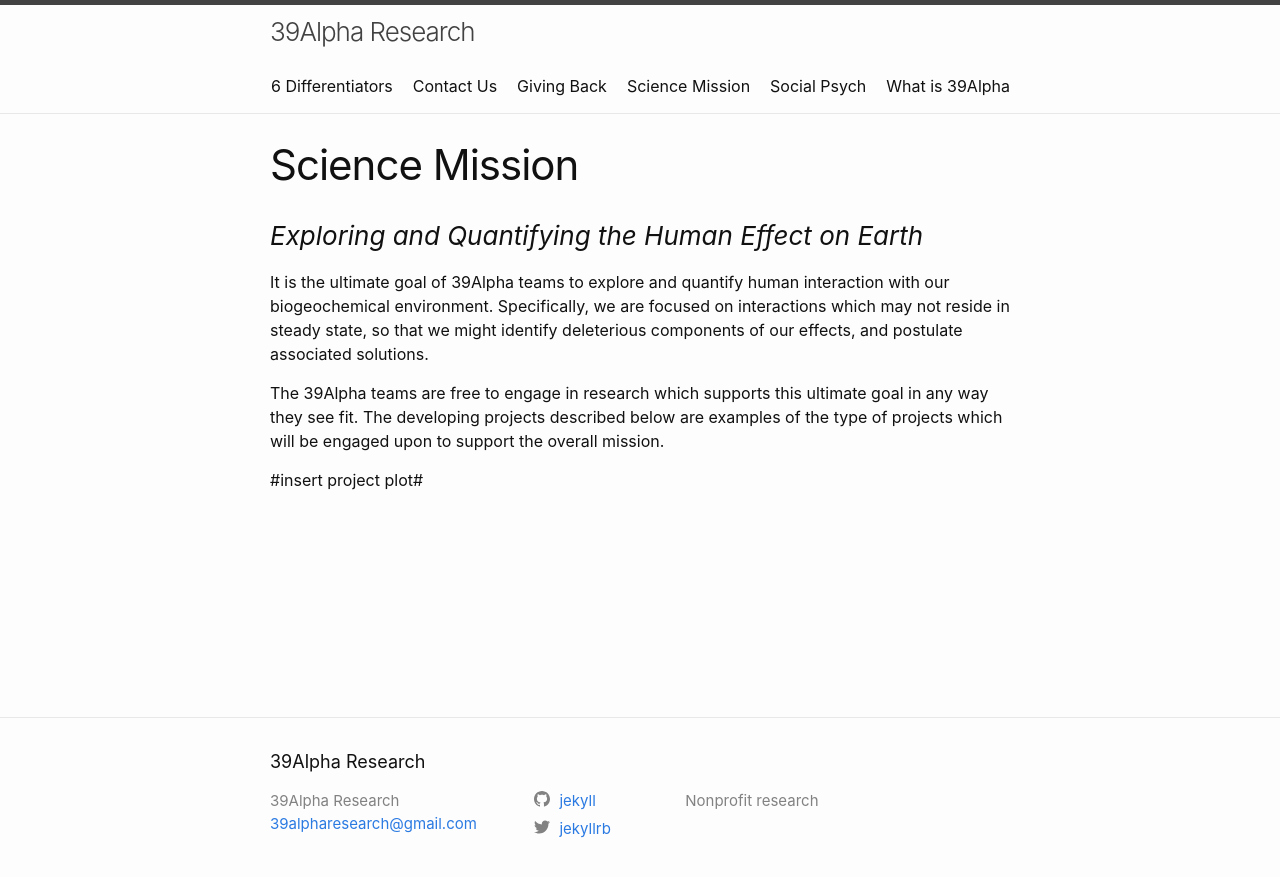
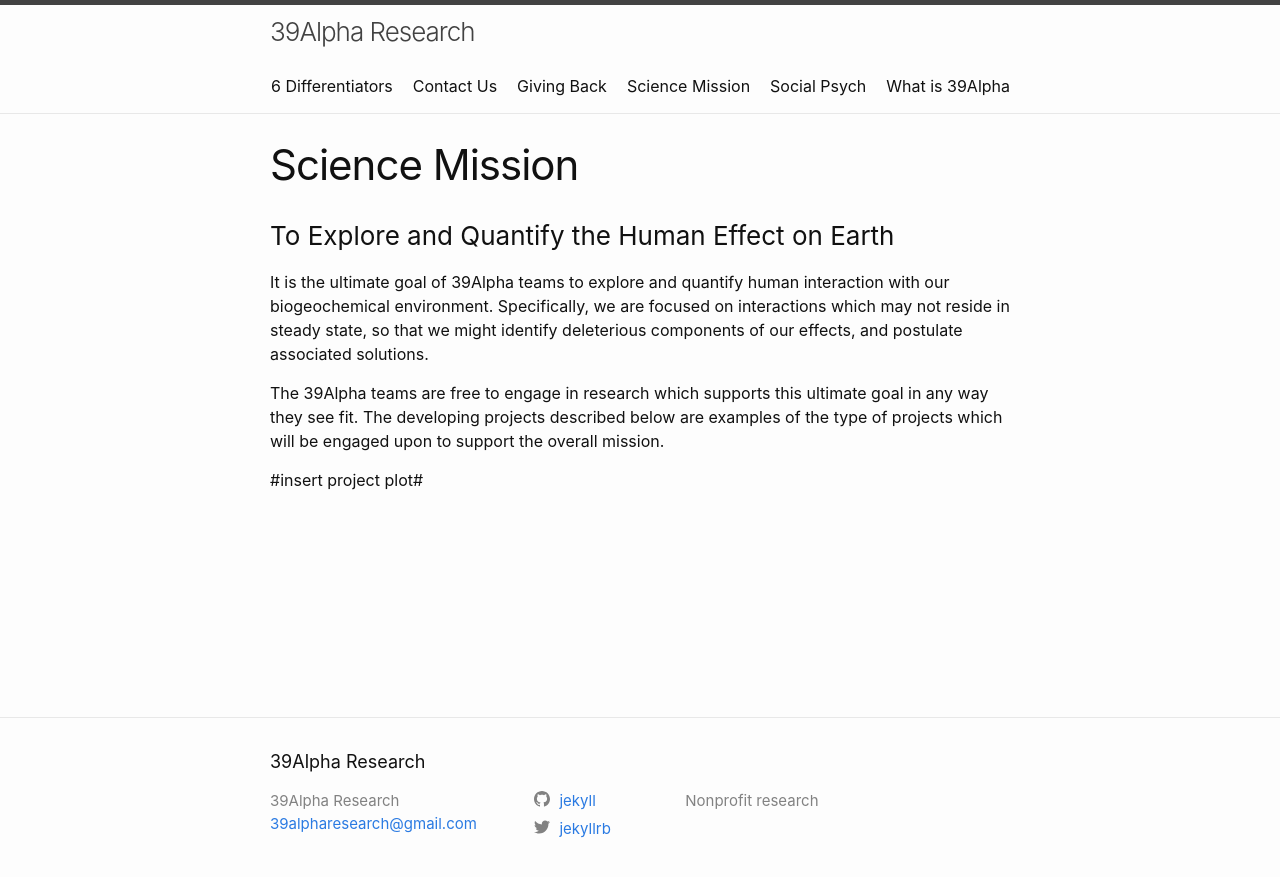
Before and after one commit to 39alpha/39alpharesearch.org, a Jekyll site: the page built from science-mission.md, in a window 1280 px wide. Shown: the top 877 px of the page. Built offline with Jekyll 4.4.1, drawn with Linux system fonts in a browser that asks for light colours.

Commit message:
Update science-mission.md

```diff
--- a/science-mission.md
+++ b/science-mission.md
@@ -4,7 +4,7 @@ title: Science Mission
 permalink: /Science-Mission/
 ---
 
-### _Exploring and Quantifying the Human Effect on Earth_
+### To Explore and Quantify the Human Effect on Earth
 
 It is the ultimate goal of 39Alpha teams to explore and quantify human interaction with our biogeochemical environment. Specifically, we are focused on interactions which may not reside in steady state, so that we might identify deleterious components of our effects, and postulate associated solutions.
 
```
